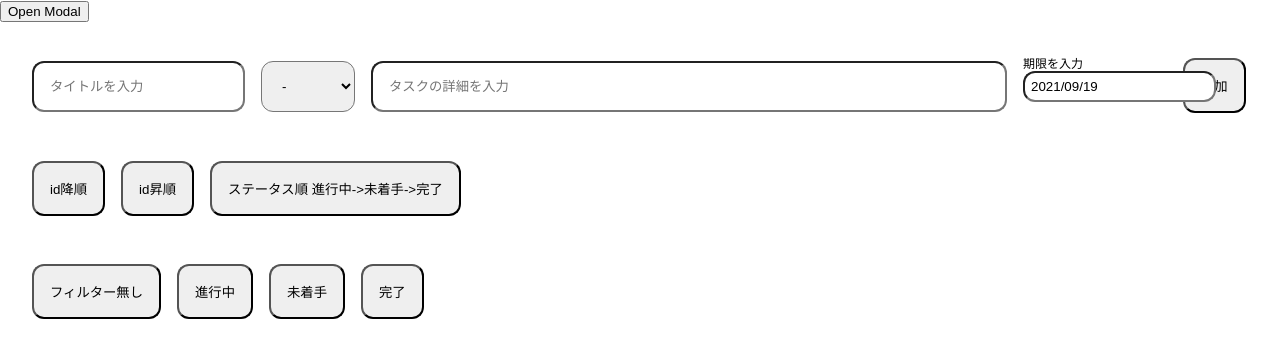
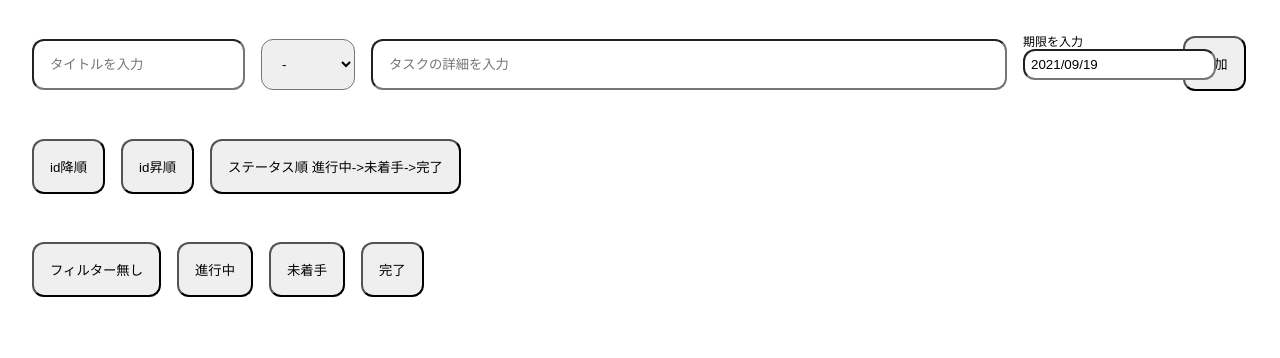
Before and after one commit to jun0222/my-react-todo, a React (Create React App) app: page / in a window 1280 px wide. Shown: the top 358 px of the page. Built offline with nearby package versions, Linux system fonts and the light colour scheme.

Commit message:
comment out react-modal

```diff
--- a/src/App.js
+++ b/src/App.js
@@ -6,9 +6,9 @@ import { SortButton } from './components/SortButton';
 import { FilterButton } from './components/FilterButton';
 import { TaskArea } from './components/TaskArea';
 import "react-datepicker/dist/react-datepicker.css";
-import Modal from 'react-modal';
+// import Modal from 'react-modal';
 
-Modal.setAppElement("#root");
+// Modal.setAppElement("#root");
 
 export const App = () => {
   // js処理
@@ -24,7 +24,7 @@ export const App = () => {
   const ON_EDIT_FLG_FALSE = 0;
   const [taskEditTitleText, setTaskEditTitleText] = useState('');
   const [taskEditDetailText, setTaskEditDetailText] = useState('');
-  const [modalIsOpen, setIsOpen] = React.useState(false);
+  // const [modalIsOpen, setIsOpen] = React.useState(false);
 
   const onChangeTaskTitleText = (event) => setTaskTitleText(event.target.value);
   const onChangeTaskDetailText = (event) => setTaskDetailText(event.target.value);
@@ -188,12 +188,15 @@ export const App = () => {
 
   return (
     <div className="App app-style">
-      <div className="App">
+      {/* <div className="App">
         <button onClick={() => setIsOpen(true)}>Open Modal</button>
         <Modal isOpen={modalIsOpen}>
           <button onClick={() => setIsOpen(false)}>Close Modal</button>
+          <h2>タイトル</h2>
+          <input type="text"/>
+          <button>ボタン</button>
         </Modal>
-      </div>
+      </div> */}
       <AddForm
         taskTitleText={taskTitleText}
         onChangeTaskTitleText={onChangeTaskTitleText}
```
